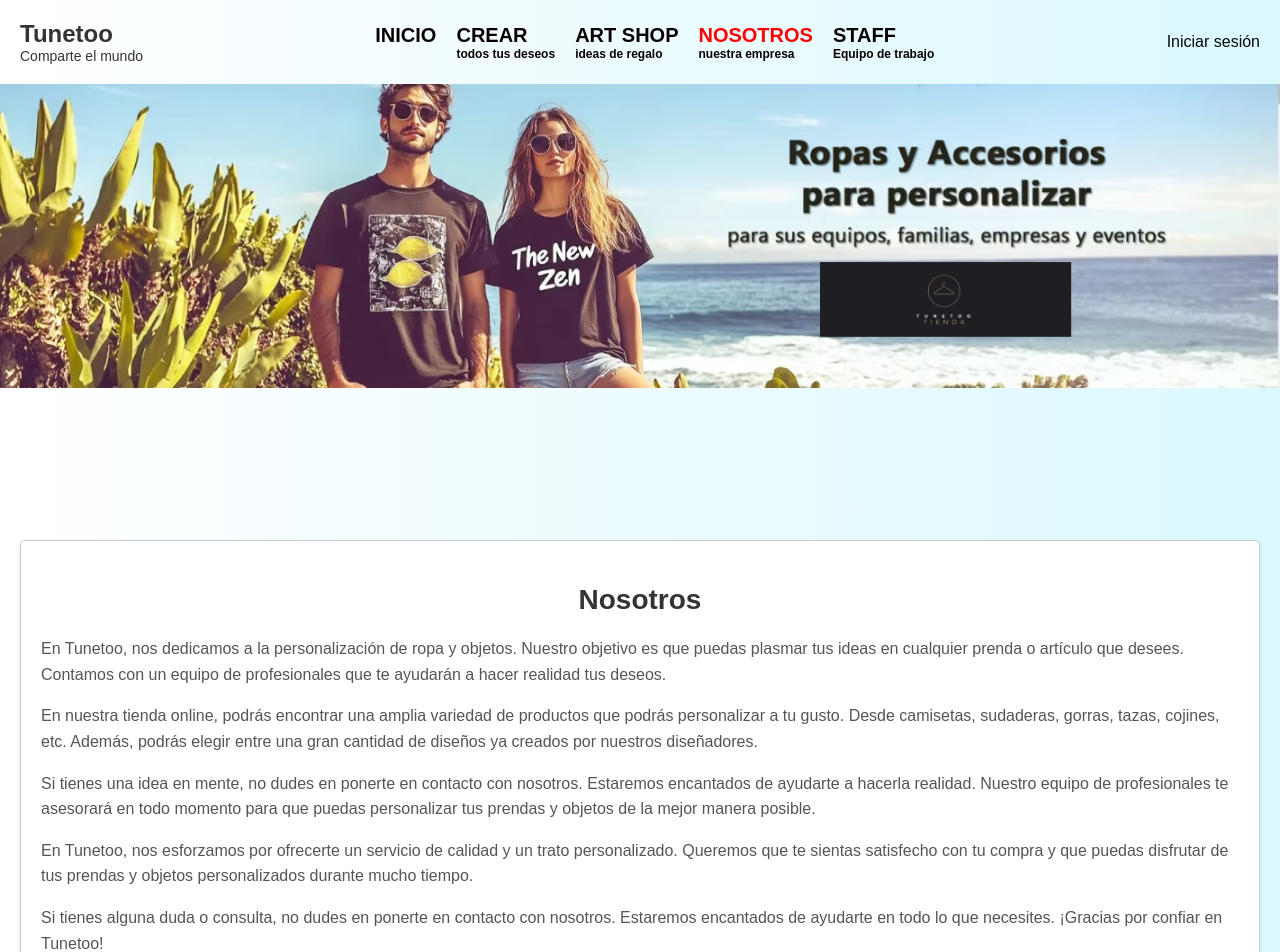
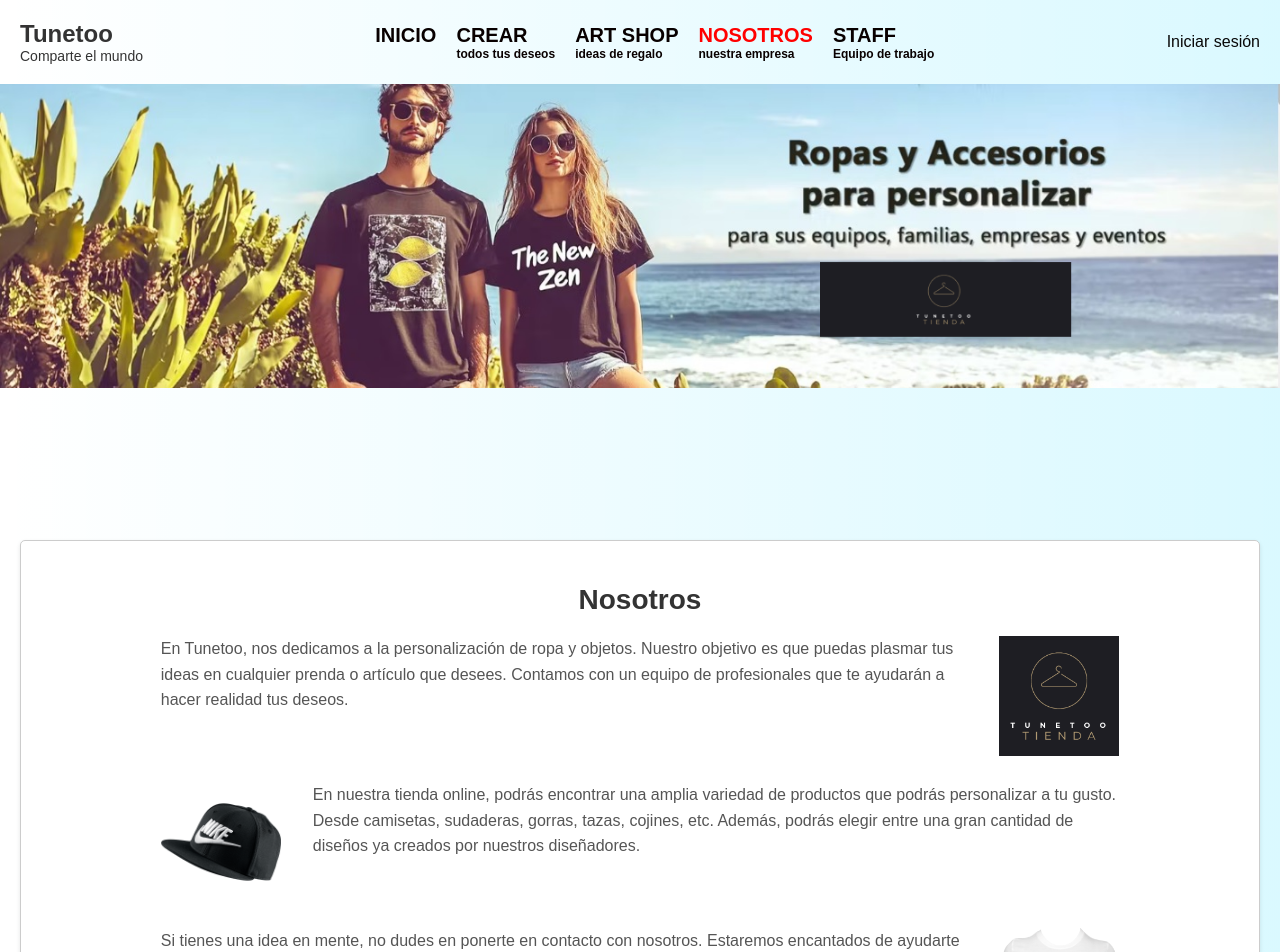
Before and after one commit to dlaynes/tpw-tunetoo, a React (Vite) app: page /nosotros in a window 1280 px wide. Shown: the top 952 px of the page. Built offline with nearby package versions, Linux system fonts and the light colour scheme; no server answers.

Commit message:
Mejorar página Nosotros

```diff
--- a/index.html
+++ b/index.html
@@ -1,13 +1,11 @@
 <!DOCTYPE html>
 <html lang="es">
-
-<head>
-    <meta charset="UTF-8">
-    <meta name="viewport" content="width=device-width, initial-scale=1.0">
+  <head>
+    <meta charset="UTF-8" />
+    <meta name="viewport" content="width=device-width, initial-scale=1.0" />
     <title>Tunetoo - Personalización de Ropa y Objetos</title>
-    <link rel="icon" type="image/x-icon" href="/images/logo.png">
-</head>
-<body>
+    <link rel="icon" type="image/x-icon" href="/images/logo.png" />
+  </head>
   <body>
     <div id="root"></div>
     <script type="module" src="/src/main.jsx"></script>
--- a/src/index.css
+++ b/src/index.css
@@ -267,6 +267,30 @@
   line-height: 1.6;
   margin-bottom: 15px;
   color: #555;
+  display: flex;
+  flex-direction: row;
+  width: 80%;
+  margin-left: auto;
+  margin-right: auto;
+}
+
+.nosotros .n2 {
+  flex-direction: row-reverse;
+}
+
+.nosotros img {
+  width: 120px;
+  vertical-align: baseline;
+  display: inline-block;
+  margin-bottom: 10px;
+}
+
+.nosotros .n1 img {
+  margin-left: 2rem;
+}
+
+.nosotros .n2 img {
+  margin-right: 2rem;
 }
 
 /* Animation */
--- a/src/paginas/Nosotros.jsx
+++ b/src/paginas/Nosotros.jsx
@@ -5,11 +5,40 @@
   return (
     <section className="nosotros">
       <h2>Nosotros</h2>
-      <p>En Tunetoo, nos dedicamos a la personalización de ropa y objetos. Nuestro objetivo es que puedas plasmar tus ideas en cualquier prenda o artículo que desees. Contamos con un equipo de profesionales que te ayudarán a hacer realidad tus deseos.</p>
-      <p>En nuestra tienda online, podrás encontrar una amplia variedad de productos que podrás personalizar a tu gusto. Desde camisetas, sudaderas, gorras, tazas, cojines, etc. Además, podrás elegir entre una gran cantidad de diseños ya creados por nuestros diseñadores.</p>
-      <p>Si tienes una idea en mente, no dudes en ponerte en contacto con nosotros. Estaremos encantados de ayudarte a hacerla realidad. Nuestro equipo de profesionales te asesorará en todo momento para que puedas personalizar tus prendas y objetos de la mejor manera posible.</p>
-      <p>En Tunetoo, nos esforzamos por ofrecerte un servicio de calidad y un trato personalizado. Queremos que te sientas satisfecho con tu compra y que puedas disfrutar de tus prendas y objetos personalizados durante mucho tiempo.</p>
-      <p>Si tienes alguna duda o consulta, no dudes en ponerte en contacto con nosotros. Estaremos encantados de ayudarte en todo lo que necesites. ¡Gracias por confiar en Tunetoo!</p>
+      <p className="n1">
+        En Tunetoo, nos dedicamos a la personalización de ropa y objetos.
+        Nuestro objetivo es que puedas plasmar tus ideas en cualquier prenda o
+        artículo que desees. Contamos con un equipo de profesionales que te
+        ayudarán a hacer realidad tus deseos.
+        <img src="/images/logo.png" alt="Img 2" />
+      </p>
+      <p className="n2">
+        En nuestra tienda online, podrás encontrar una amplia variedad de
+        productos que podrás personalizar a tu gusto. Desde camisetas,
+        sudaderas, gorras, tazas, cojines, etc. Además, podrás elegir entre una
+        gran cantidad de diseños ya creados por nuestros diseñadores.
+        <img src="/images/1.png" alt="Img 2" />
+      </p>
+      <p className="n1">
+        Si tienes una idea en mente, no dudes en ponerte en contacto con
+        nosotros. Estaremos encantados de ayudarte a hacerla realidad. Nuestro
+        equipo de profesionales te asesorará en todo momento para que puedas
+        personalizar tus prendas y objetos de la mejor manera posible.
+        <img src="/images/5.png" alt="Img 3" />
+      </p>
+      <p className="n2">
+        En Tunetoo, nos esforzamos por ofrecerte un servicio de calidad y un
+        trato personalizado. Queremos que te sientas satisfecho con tu compra y
+        que puedas disfrutar de tus prendas y objetos personalizados durante
+        mucho tiempo.
+        <img src="/images/8.png" alt="Img 4" />
+      </p>
+      <p className="n1">
+        Si tienes alguna duda o consulta, no dudes en ponerte en contacto con
+        nosotros. Estaremos encantados de ayudarte en todo lo que necesites.
+        ¡Gracias por confiar en Tunetoo!
+        <img src="/images/7.png" alt="Img 5" />
+      </p>
     </section>
-  )
+  );
 };
```
Also changed, not shown: src/App.jsx (+4 -3 lines).
